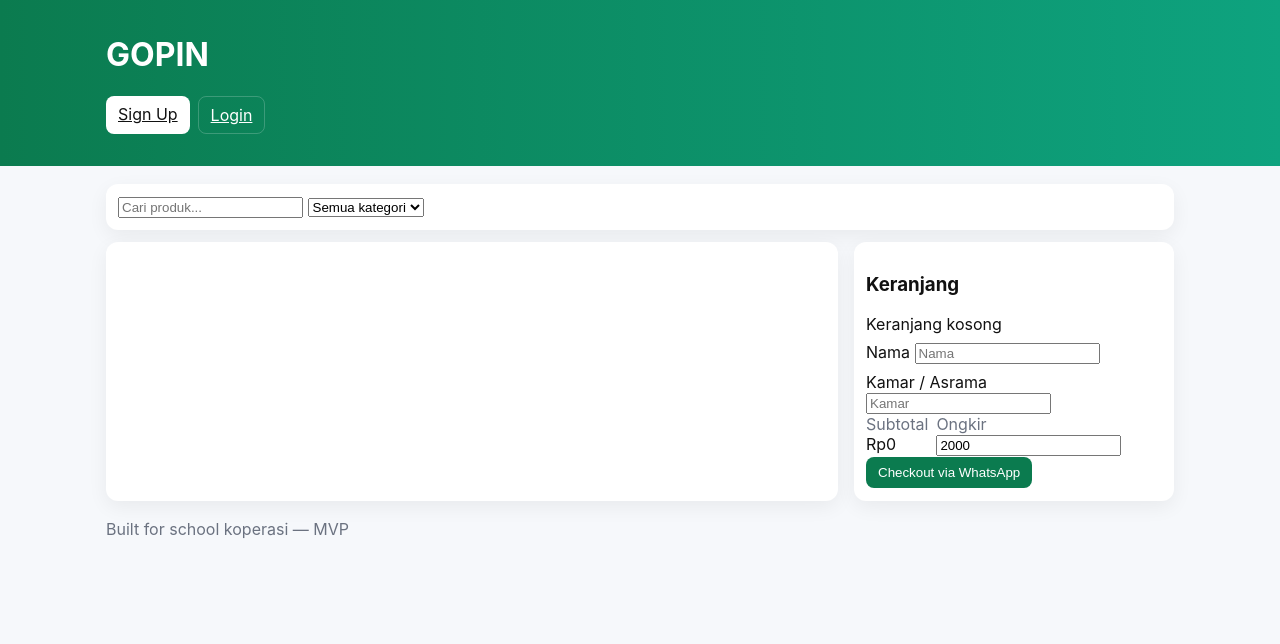
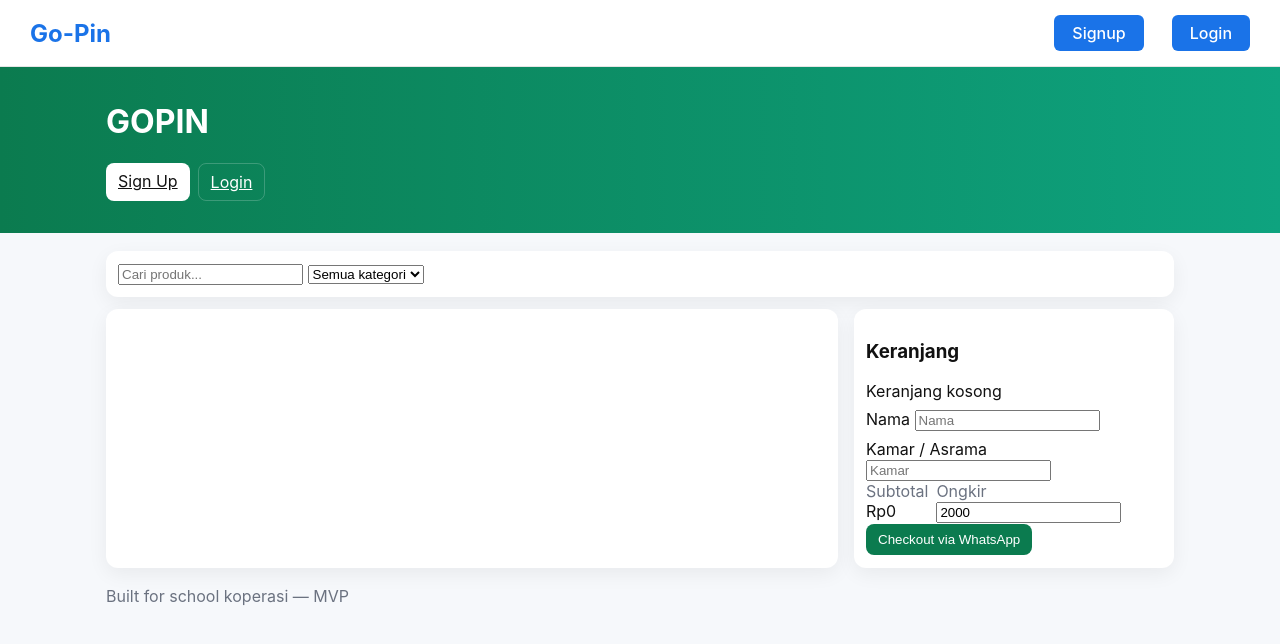
Before and after one commit to thezahrand/GoPin, a plain HTML site: page public/index.html in a window 1280 px wide. Drawn offline with Linux system fonts and the light colour scheme; a script that the page names is missing.

Commit message:
Update index.html

```diff
--- a/public/index.html
+++ b/public/index.html
@@ -6,6 +6,49 @@
 <title>Go-Pin Quick Shop</title>
 <link href="/styles.css" rel="stylesheet">
 </head>
+  <header class="header">
+  <div class="logo">Go-Pin</div>
+  <nav class="nav">
+    <a href="signup.html" class="nav-btn">Signup</a>
+    <a href="login.html" class="nav-btn">Login</a>
+  </nav>
+</header>
+
+<style>
+  .header {
+    display: flex;
+    justify-content: space-between;
+    align-items: center;
+    padding: 15px 30px;
+    background: white;
+    border-bottom: 1px solid #e5e5e5;
+    position: sticky;
+    top: 0;
+    z-index: 100;
+  }
+
+  .logo {
+    font-size: 24px;
+    font-weight: 700;
+    color: #1a73e8;
+  }
+
+  .nav-btn {
+    margin-left: 20px;
+    padding: 8px 18px;
+    background: #1a73e8;
+    color: white;
+    border-radius: 6px;
+    text-decoration: none;
+    font-weight: 500;
+    transition: 0.2s;
+  }
+
+  .nav-btn:hover {
+    background: #1558b0;
+  }
+</style>
+
 <body>
 <header class="site-header">
 <div class="container">
```
